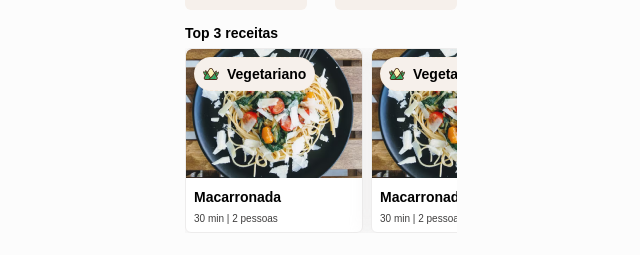
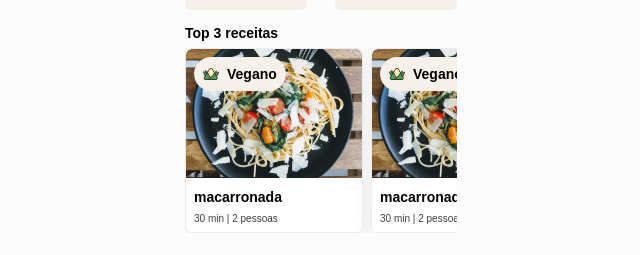
Before and after one commit to leonardo-otero390/iFoodRecipes, a JavaScript app: page / in a window 1280 px wide. Shown: the part 202-457 px from the top of the page, without its empty margins (319-959 px from the left). Built offline with nearby package versions, Linux system fonts and the light colour scheme.

Commit message:
feat: category and recipe mock

```diff
--- a/src/components/CategoryLabel.js
+++ b/src/components/CategoryLabel.js
@@ -1,11 +1,13 @@
-import Veggie from "../assets/icons/Veggie.svg";
 import styled from "styled-components";
+import categories from "../services/categoriesMock";
 
-export default function CategoryLabel() {
+export default function CategoryLabel({ id }) {
+  const { name, icon } = categories.find((category) => category.id === id);
+
   return (
     <Container>
-      <Icon src={Veggie} alt="veggie" />
-      Vegetariano
+      <Icon src={icon} alt="name" />
+      {name}
     </Container>
   );
 }
--- a/src/components/RecipeThumb.js
+++ b/src/components/RecipeThumb.js
@@ -1,10 +1,11 @@
 import styled from "styled-components";
 import CategoryLabel from "./CategoryLabel";
 
-export default function RecipeThumb({ name, description, image }) {
+export default function RecipeThumb({ recipe }) {
+  const { name, description, image, categoryId } = recipe;
   return (
     <Container>
-      <CategoryLabel />
+      <CategoryLabel id={categoryId} />
       <Button>
         <img src={image} alt={name} />
         <div>
--- a/src/components/TopRecipes.js
+++ b/src/components/TopRecipes.js
@@ -1,6 +1,6 @@
 import styled from "styled-components";
 import RecipeThumb from "./RecipeThumb";
-import macarronada from "../assets/images/macarronada.png";
+import recipes from "../services/recipesMock";
 
 export default function TopRecipes() {
   return (
@@ -9,21 +9,9 @@ export default function TopRecipes() {
         <strong>Top 3 receitas</strong>
       </h1>
       <ul>
-        <RecipeThumb
-          name={"Macarronada"}
-          description={"30 min | 2 pessoas"}
-          image={macarronada}
-        />
-        <RecipeThumb
-          name={"Macarronada"}
-          description={"30 min | 2 pessoas"}
-          image={macarronada}
-        />
-        <RecipeThumb
-          name={"Macarronada"}
-          description={"30 min | 2 pessoas"}
-          image={macarronada}
-        />
+        {recipes.map((recipe, index) => (
+          <RecipeThumb key={index} recipe={recipe} />
+        ))}
       </ul>
     </Container>
   );
--- /dev/null
+++ b/src/services/categoriesMock.js
@@ -0,0 +1,5 @@
+import Veggie from "../assets/icons/Veggie.svg";
+
+const categories = [{ id: 1, name: "Vegano", icon: Veggie }];
+
+export default categories;
--- /dev/null
+++ b/src/services/recipesMock.js
@@ -0,0 +1,24 @@
+import macarronada from "../assets/images/macarronada.png";
+
+const recipes = [
+  {
+    name: "macarronada",
+    description: "30 min | 2 pessoas",
+    image: macarronada,
+    categoryId: 1,
+  },
+  {
+    name: "macarronada",
+    description: "30 min | 2 pessoas",
+    image: macarronada,
+    categoryId: 1,
+  },
+  {
+    name: "macarronada",
+    description: "30 min | 2 pessoas",
+    image: macarronada,
+    categoryId: 1,
+  },
+];
+
+export default recipes;
```
